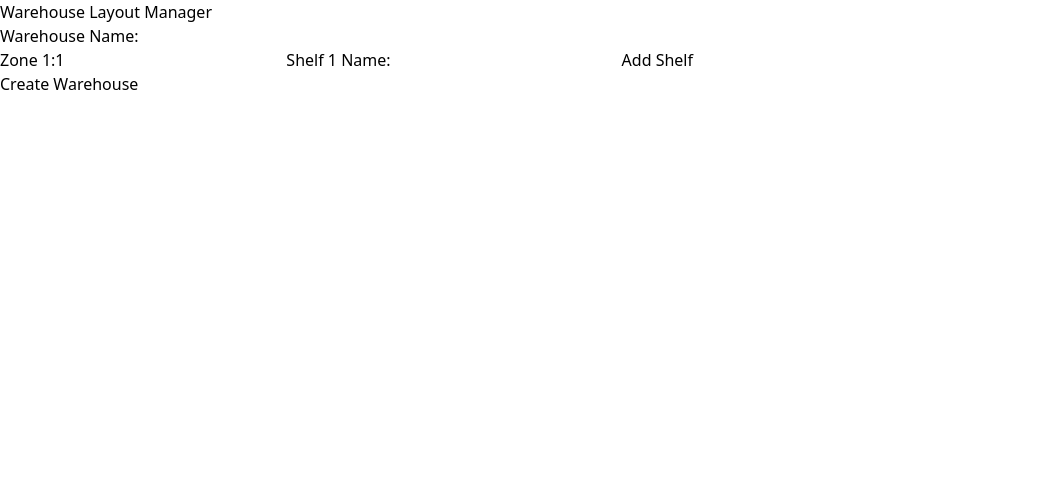
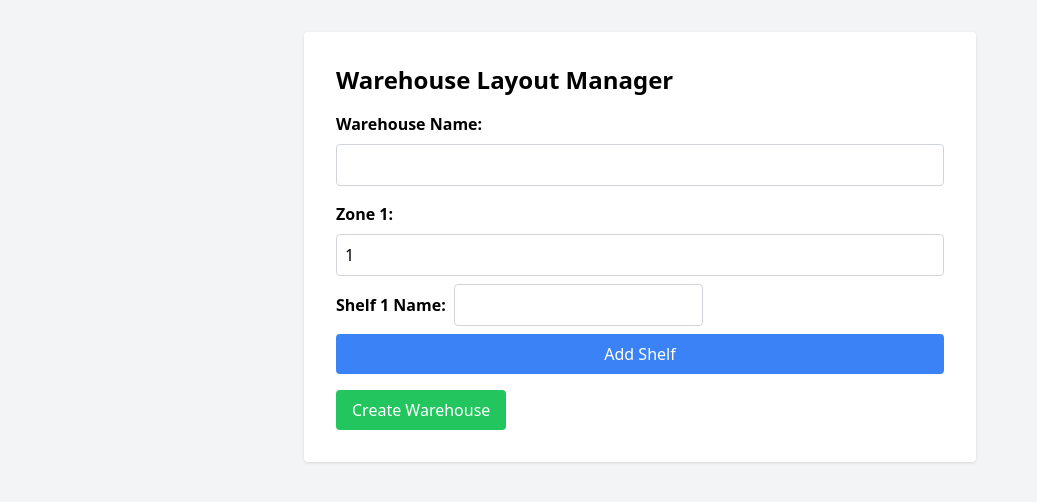
Before and after one commit to SmeeBoi/warehouse-layout, a Next.js app: page / in a window 1280 px wide. Shown: the top 502 px of the page, without its empty margins (0-1037 px from the left). Built offline with nearby package versions, Linux system fonts and the light colour scheme.

Commit message:
tailwind css working, 2 tests fail, and linter getting warnings

```diff
--- a/postcss.config.js
+++ b/postcss.config.js
@@ -1,6 +1,8 @@
 module.exports = {
   plugins: {
-    tailwindcss: {},
-    autoprefixer: {},
+    'tailwindcss': {
+      config: 'tailwind.config.ts',
+    },
+    'autoprefixer': {},
   },
-}
+};
--- a/src/components/WarehouseForm.tsx
+++ b/src/components/WarehouseForm.tsx
@@ -33,24 +33,30 @@ const WarehouseForm: React.FC<WarehouseFormProps> = ({ createWarehouse }) => {
   };
 
   return (
-    <form onSubmit={handleSubmit}>
-      <label>
-        Warehouse Name:
+    <form onSubmit={handleSubmit} className="space-y-4">
+      <div className="flex flex-col space-y-2">
+        <label className="font-semibold">Warehouse Name:</label>
         <input
+          className="p-2 border border-gray-300 rounded"
           value={warehouseName}
           onChange={(e) => setWarehouseName(e.target.value)}
         />
-      </label>
+      </div>
       {zones.map((zone, zoneIndex) => (
-        <div key={zoneIndex}>
-          <label>
-            Zone {zone.number}:
-            <input value={zone.number} readOnly />
-          </label>
+        <div key={zoneIndex} className="flex flex-col space-y-2">
+          <label className="font-semibold">Zone {zone.number}:</label>
+          <input
+            className="p-2 border border-gray-300 rounded"
+            value={zone.number}
+            readOnly
+          />
           {zone.shelves.map((shelf, shelfIndex) => (
-            <label key={shelfIndex}>
-              Shelf {shelfIndex + 1} Name:
+            <div key={shelfIndex} className="flex items-center space-x-2">
+              <label className="font-semibold">
+                Shelf {shelfIndex + 1} Name:
+              </label>
               <input
+                className="p-2 border border-gray-300 rounded"
                 value={shelf.name}
                 onChange={(e) => {
                   const newZones = [...zones];
@@ -58,14 +64,23 @@ const WarehouseForm: React.FC<WarehouseFormProps> = ({ createWarehouse }) => {
                   setZones(newZones);
                 }}
               />
-            </label>
+            </div>
           ))}
-          <button type="button" onClick={handleAddShelf}>
+          <button
+            type="button"
+            className="px-4 py-2 bg-blue-500 text-white rounded hover:bg-blue-600"
+            onClick={handleAddShelf}
+          >
             Add Shelf
           </button>
         </div>
       ))}
-      <button type="submit">Create Warehouse</button>
+      <button
+        type="submit"
+        className="px-4 py-2 bg-green-500 text-white rounded hover:bg-green-600"
+      >
+        Create Warehouse
+      </button>
     </form>
   );
 };
--- a/src/pages/_app.tsx
+++ b/src/pages/_app.tsx
@@ -1,3 +1,4 @@
+import React from 'react'; // Add this line
 import '../styles/globals.css';
 import '../styles/tailwind.css';
 import type { AppProps } from 'next/app';
--- a/src/pages/index.tsx
+++ b/src/pages/index.tsx
@@ -11,9 +11,11 @@ const HomePage: React.FC = () => {
   };
 
   return (
-    <div>
-      <h1>Warehouse Layout Manager</h1>
-      <WarehouseForm createWarehouse={createWarehouse} />
+    <div className="min-h-screen bg-gray-100 p-8">
+      <div className="max-w-2xl mx-auto bg-white p-8 rounded shadow">
+        <h1 className="text-2xl font-bold mb-4">Warehouse Layout Manager</h1>
+        <WarehouseForm createWarehouse={createWarehouse} />
+      </div>
     </div>
   );
 };
--- a/tailwind.config.js
+++ /dev/null
@@ -1,11 +0,0 @@
-/** @type {import('tailwindcss').Config} */
-module.exports = {
-  content: [
-    './src/pages/**/*.{js,ts,jsx,tsx}',
-    './src/components/**/*.{js,ts,jsx,tsx}',
-  ],
-  theme: {
-    extend: {},
-  },
-  plugins: [],
-};
--- a/tailwind.config.ts
+++ b/tailwind.config.ts
@@ -1,20 +1,15 @@
-import type { Config } from 'tailwindcss';
+import { Config } from 'tailwindcss';
 
 const config: Config = {
   content: [
-    './src/pages/**/*.{js,ts,jsx,tsx,mdx}',
-    './src/components/**/*.{js,ts,jsx,tsx,mdx}',
-    './src/app/**/*.{js,ts,jsx,tsx,mdx}',
+    './src/pages/**/*.{js,ts,jsx,tsx}',
+    './src/components/**/*.{js,ts,jsx,tsx}',
+    './src/**/*.{js,ts,jsx,tsx}',
   ],
   theme: {
-    extend: {
-      backgroundImage: {
-        'gradient-radial': 'radial-gradient(var(--tw-gradient-stops))',
-        'gradient-conic':
-          'conic-gradient(from 180deg at 50% 50%, var(--tw-gradient-stops))',
-      },
-    },
+    extend: {},
   },
   plugins: [],
 };
+
 export default config;
```
Also changed, not shown: tsconfig.json (+21 -7 lines).
